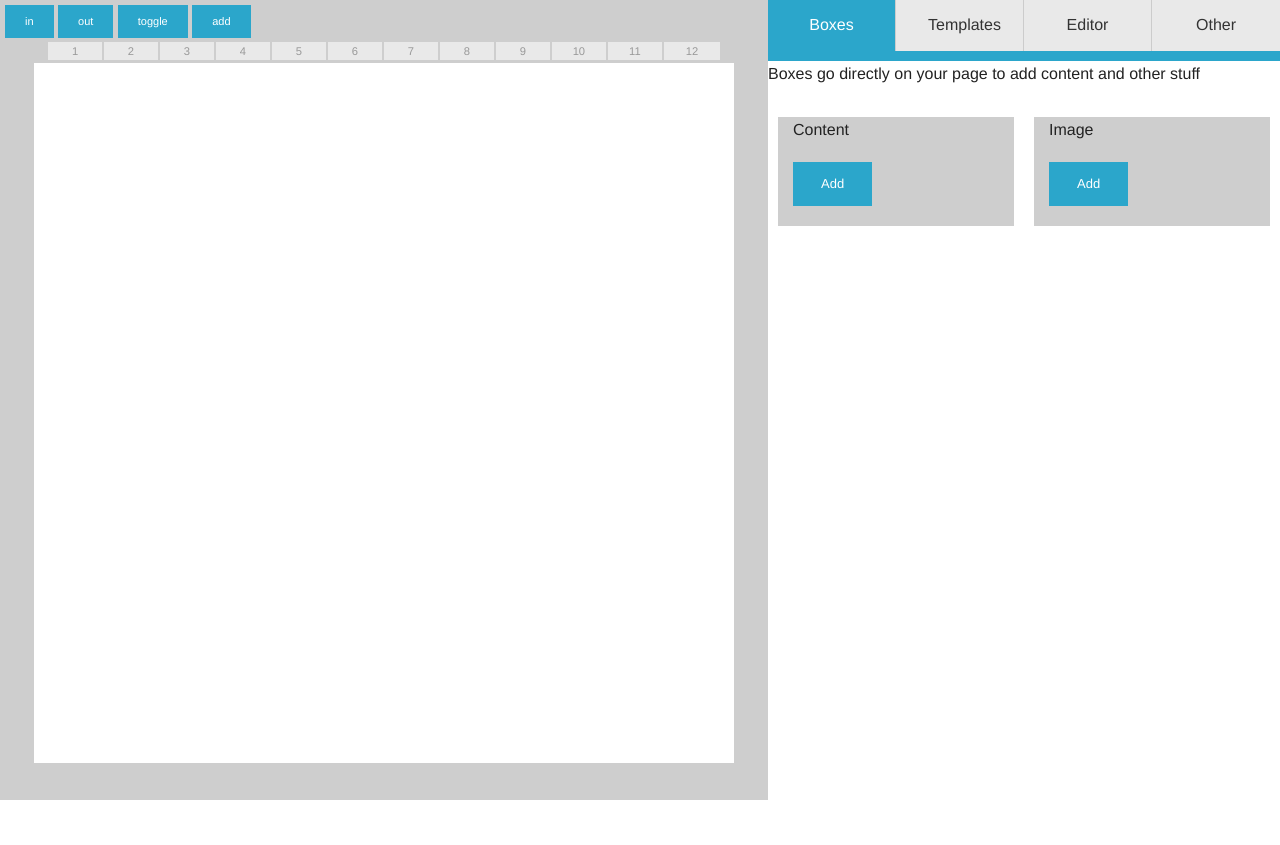
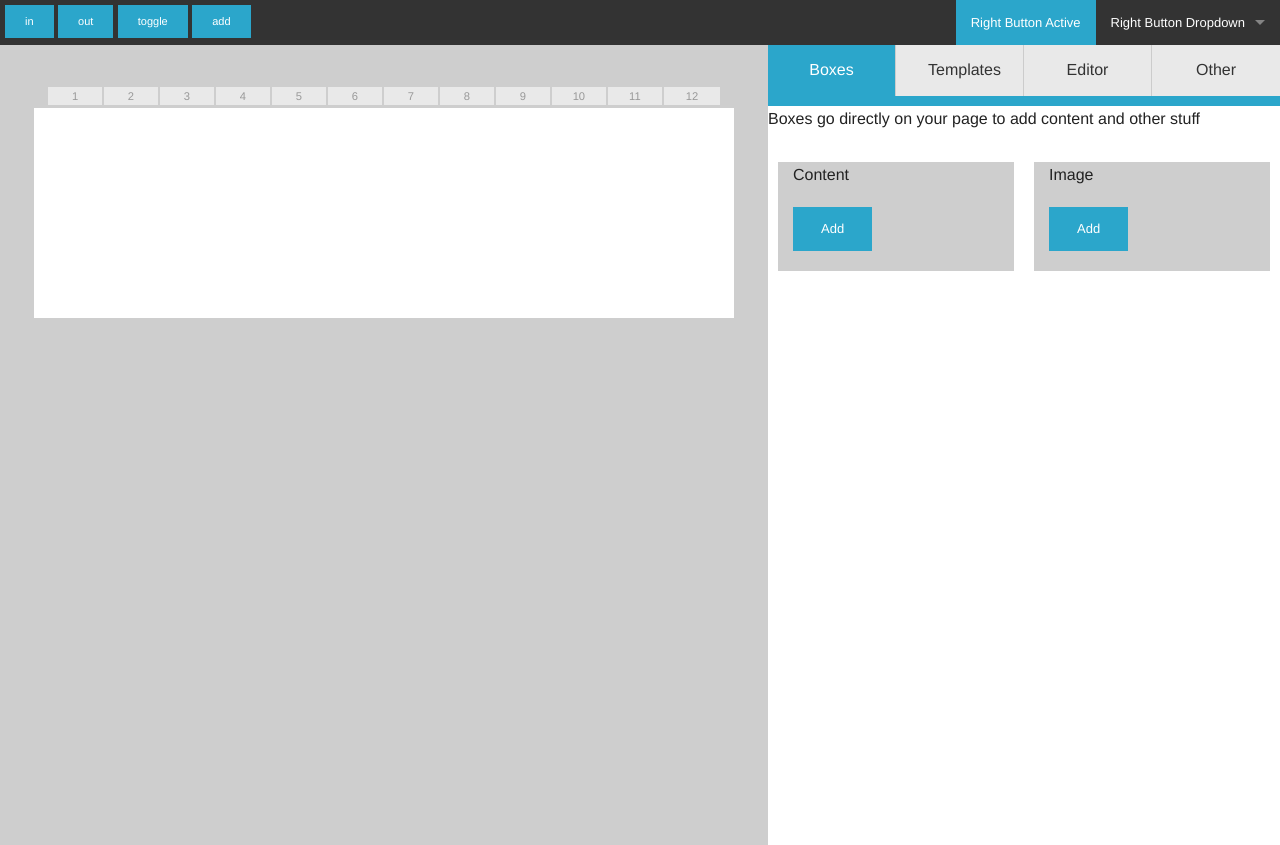
Before and after one commit to joeconradt/FancyEditor, a plain HTML site: page index.html in a window 1280 px wide. Before the commit the page ends 800 px from the top, so only its background shows below. Drawn offline with Linux system fonts and the light colour scheme.

Commit message:
Smidgen of change

```diff
--- a/css/fancyeditor.css
+++ b/css/fancyeditor.css
@@ -34,7 +34,7 @@ body
 
 #page
 {
-	height:1000px;
+	min-height:300px;
 	width:1000px;
 	margin:90px auto;
 	padding:20px;
--- a/index.html
+++ b/index.html
@@ -11,6 +11,22 @@
 	<title>FancyEditor</title>
 </head>
 <body>
+	<nav class="top-bar" data-topbar>
+
+		<section class="top-bar-section">
+			<!-- Right Nav Section -->
+			<ul class="right">
+				<li class="active"><a href="#">Right Button Active</a></li>
+				<li class="has-dropdown">
+					<a href="#">Right Button Dropdown</a>
+					<ul class="dropdown">
+						<li><a href="#">First link in dropdown</a></li>
+					</ul>
+				</li>
+			</ul>
+
+		</section>
+	</nav>
 	<div id="preview-area-container">
 		<div id="preview-area">
 			<div id="preview-area-menu">
```
